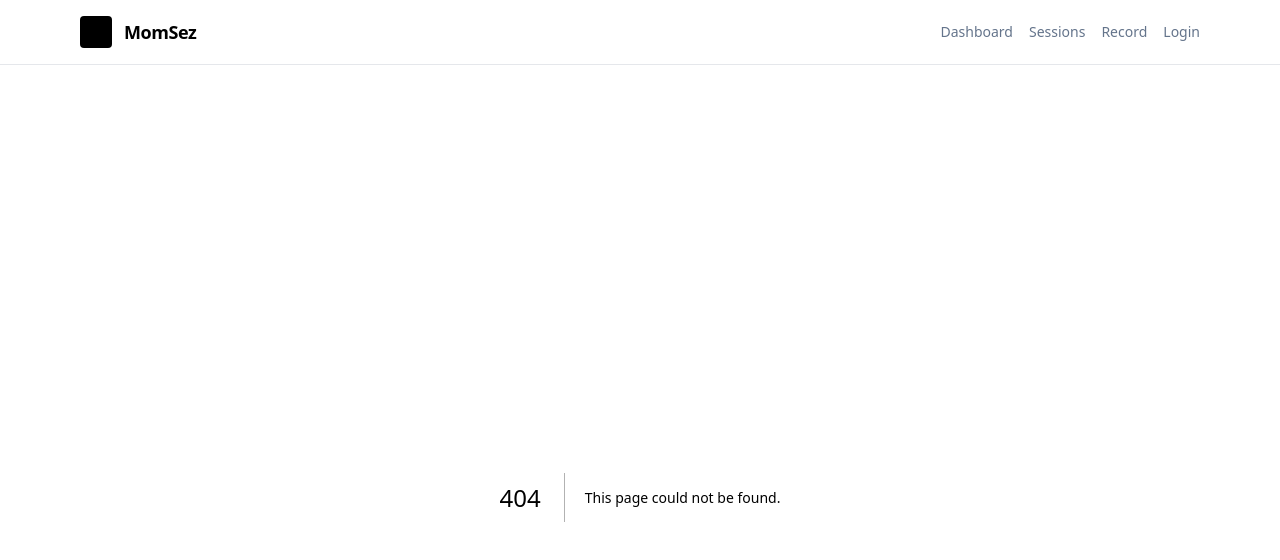
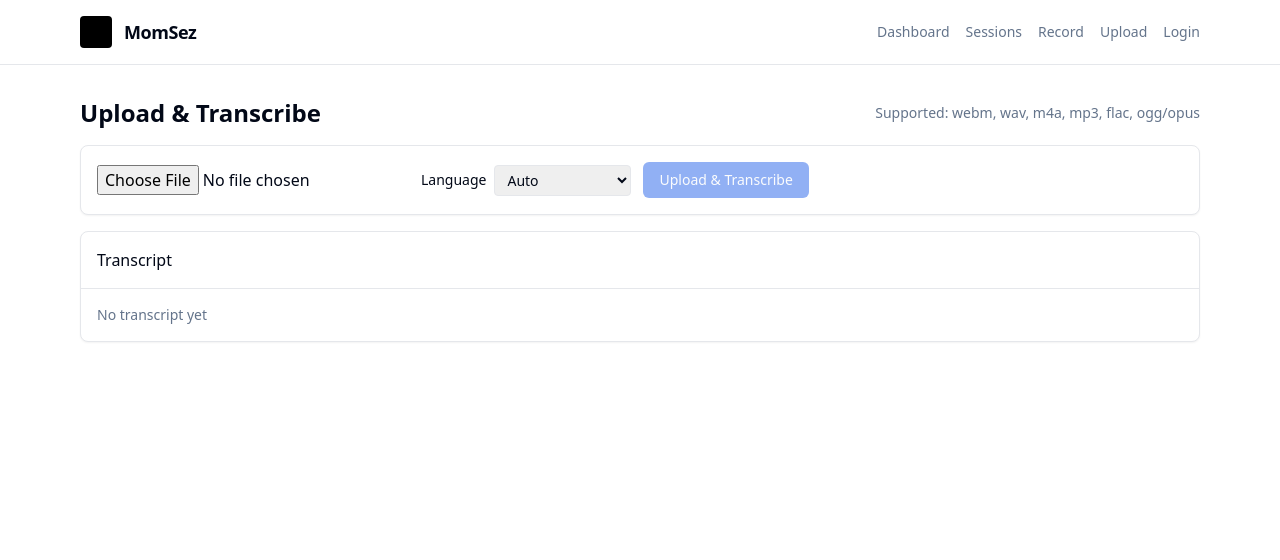
Before and after one commit to setiawand/momsez, a Next.js app in the folder apps/frontend/: page /upload in a window 1280 px wide. Before the commit this address had no page. Shown: the top 560 px of the page. Built offline with nearby package versions, Linux system fonts and the light colour scheme.

Commit message:
feat: add upload and transcribe endpoint; implement audio file upload and transcription processing

```diff
--- a/apps/frontend/app/ingest/page.tsx
+++ b/apps/frontend/app/ingest/page.tsx
@@ -8,6 +8,7 @@ import { Card, CardContent, CardHeader } from '../../components/ui/card'
 export default function IngestPage() {
   const [sessionId, setSessionId] = useState<string>('')
   const [status, setStatus] = useState<string>('idle')
+  const [language, setLanguage] = useState<string>('auto')
   const mediaRecRef = useRef<MediaRecorder | null>(null)
   const streamRef = useRef<MediaStream | null>(null)
   const chunksRef = useRef<number>(0)
@@ -35,7 +36,7 @@ export default function IngestPage() {
     if (!sessionId) {
       const res = await fetch(`${apiBase()}/sessions/start`, {
         method: 'POST', headers: { ...authHeaders(), 'Content-Type': 'application/json' },
-        body: JSON.stringify({ ingest: true, language: 'id' })
+        body: JSON.stringify({ ingest: true, language })
       })
       if (!res.ok) { logLine('start failed: ' + (await res.text())); return }
       const data = await res.json();
@@ -190,6 +191,19 @@ export default function IngestPage() {
             <div className="text-sm text-muted-foreground">Session: <span className="font-mono">{sessionId || '-'}</span></div>
           </div>
           <div className="flex items-center gap-4">
+            <label className="text-sm flex items-center gap-2">
+              <span>Language</span>
+              <select
+                className="border rounded px-2 py-1 text-sm"
+                value={language}
+                onChange={e => setLanguage(e.target.value)}
+                disabled={status === 'recording' || status === 'processing'}
+              >
+                <option value="auto">Auto</option>
+                <option value="id">Indonesian (id)</option>
+                <option value="en">English (en)</option>
+              </select>
+            </label>
             <div className="text-sm">Elapsed: <span className="font-mono">{Math.floor(elapsed/60)}:{String(elapsed%60).padStart(2,'0')}</span></div>
             <div className="flex items-center gap-2">
               <div className="text-sm">Level</div>
--- a/apps/frontend/app/layout.tsx
+++ b/apps/frontend/app/layout.tsx
@@ -19,6 +19,7 @@ export default function RootLayout({ children }: { children: React.ReactNode })
               <a href="/" className="hover:text-black">Dashboard</a>
               <a href="/sessions" className="hover:text-black">Sessions</a>
               <a href="/ingest" className="hover:text-black">Record</a>
+              <a href="/upload" className="hover:text-black">Upload</a>
               <a href="/login" className="hover:text-black">Login</a>
             </nav>
           </div>
--- /dev/null
+++ b/apps/frontend/app/upload/page.tsx
@@ -0,0 +1,80 @@
+"use client"
+import { useState } from 'react'
+import { apiBase, authHeaders, transcriptContentUrl, transcriptDownloadUrl } from '../../lib/api'
+import { Card, CardContent, CardHeader } from '../../components/ui/card'
+import { Button } from '../../components/ui/button'
+
+export default function UploadTranscribePage() {
+  const [file, setFile] = useState<File | null>(null)
+  const [language, setLanguage] = useState<string>('auto')
+  const [status, setStatus] = useState<'idle'|'uploading'|'processing'|'completed'|'error'>('idle')
+  const [error, setError] = useState<string>('')
+  const [result, setResult] = useState<{ audio_path?: string|null, transcript_path?: string|null, text?: string } | null>(null)
+
+  const onUpload = async () => {
+    setError(''); setResult(null)
+    if (!file) { setError('Please select an audio file'); return }
+    setStatus('uploading')
+    try {
+      const fd = new FormData()
+      fd.append('file', file)
+      fd.append('language', language)
+      const resp = await fetch(`${apiBase()}/upload/transcribe`, { method: 'POST', headers: authHeaders(), body: fd })
+      if (!resp.ok) { setStatus('error'); setError(await resp.text()); return }
+      const data = await resp.json()
+      setResult(data)
+      setStatus('completed')
+    } catch (e: any) {
+      setStatus('error'); setError(String(e))
+    }
+  }
+
+  return (
+    <main className="space-y-4">
+      <div className="flex items-center justify-between">
+        <h1 className="text-2xl font-semibold">Upload & Transcribe</h1>
+        <div className="text-sm text-muted-foreground">Supported: webm, wav, m4a, mp3, flac, ogg/opus</div>
+      </div>
+
+      <Card>
+        <CardContent className="space-y-3 py-4">
+          <div className="flex flex-wrap items-center gap-3">
+            <input
+              type="file"
+              accept="audio/*,.webm,.wav,.m4a,.mp3,.flac,.ogg,.opus"
+              onChange={(e) => setFile(e.target.files?.[0] || null)}
+            />
+            <label className="text-sm flex items-center gap-2">
+              <span>Language</span>
+              <select className="border rounded px-2 py-1 text-sm" value={language} onChange={e => setLanguage(e.target.value)}>
+                <option value="auto">Auto</option>
+                <option value="id">Indonesian (id)</option>
+                <option value="en">English (en)</option>
+              </select>
+            </label>
+            <Button onClick={onUpload} disabled={!file || status === 'uploading' || status === 'processing'}>
+              {status === 'uploading' || status === 'processing' ? 'Processing…' : 'Upload & Transcribe'}
+            </Button>
+          </div>
+          {error && <div className="text-sm text-red-600 whitespace-pre-wrap">{error}</div>}
+        </CardContent>
+      </Card>
+
+      <Card>
+        <CardHeader><h3 className="font-medium">Transcript</h3></CardHeader>
+        <CardContent>
+          {status === 'completed' && result?.text ? (
+            <>
+              <pre className="bg-muted rounded-md p-3 max-h-[60vh] overflow-auto whitespace-pre-wrap text-sm">{result.text}</pre>
+              {result.transcript_path && (
+                <div className="mt-2 text-xs"><a className="underline" href={transcriptDownloadUrl(result.transcript_path)} target="_blank" rel="noreferrer">Download .txt</a></div>
+              )}
+            </>
+          ) : (
+            <div className="text-sm text-muted-foreground">{status === 'idle' ? 'No transcript yet' : 'Waiting for results…'}</div>
+          )}
+        </CardContent>
+      </Card>
+    </main>
+  )
+}
```
Also changed, not shown: 1 other file (tests, documents, lock files or other folders).
